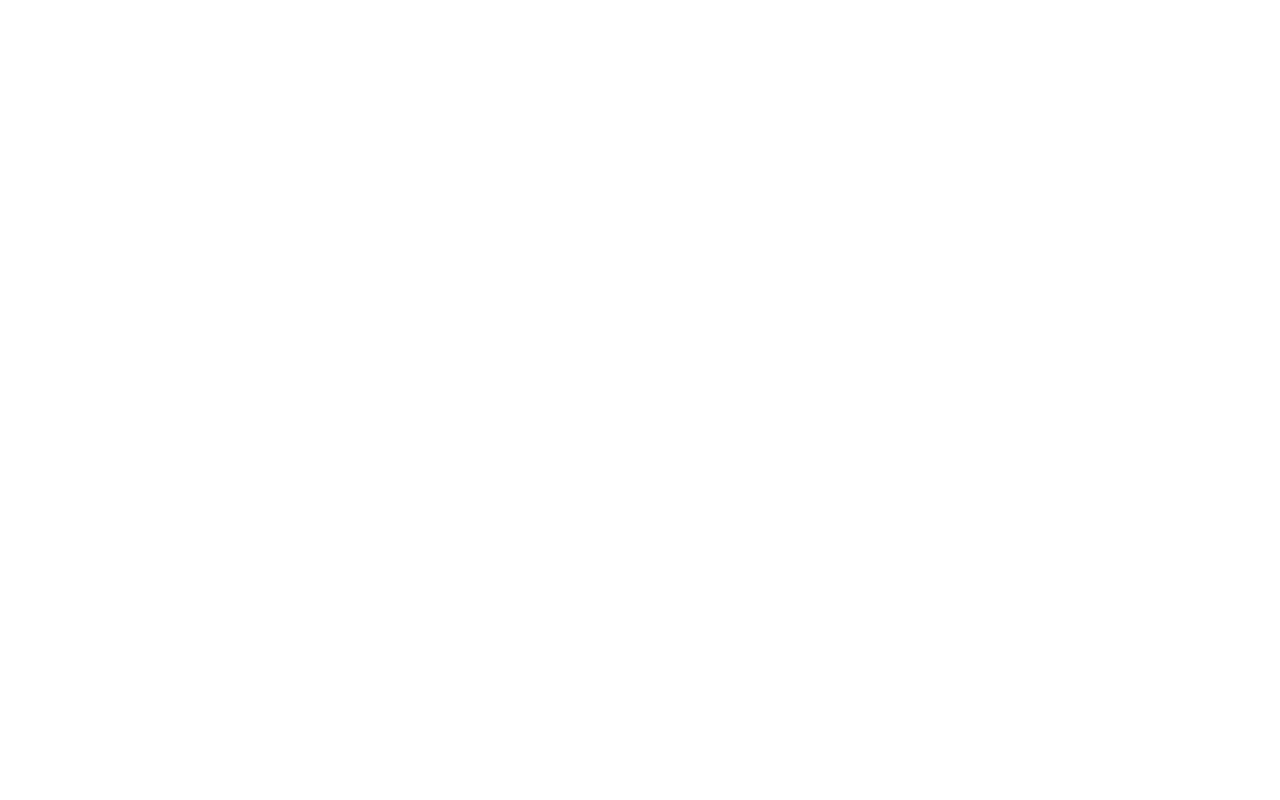
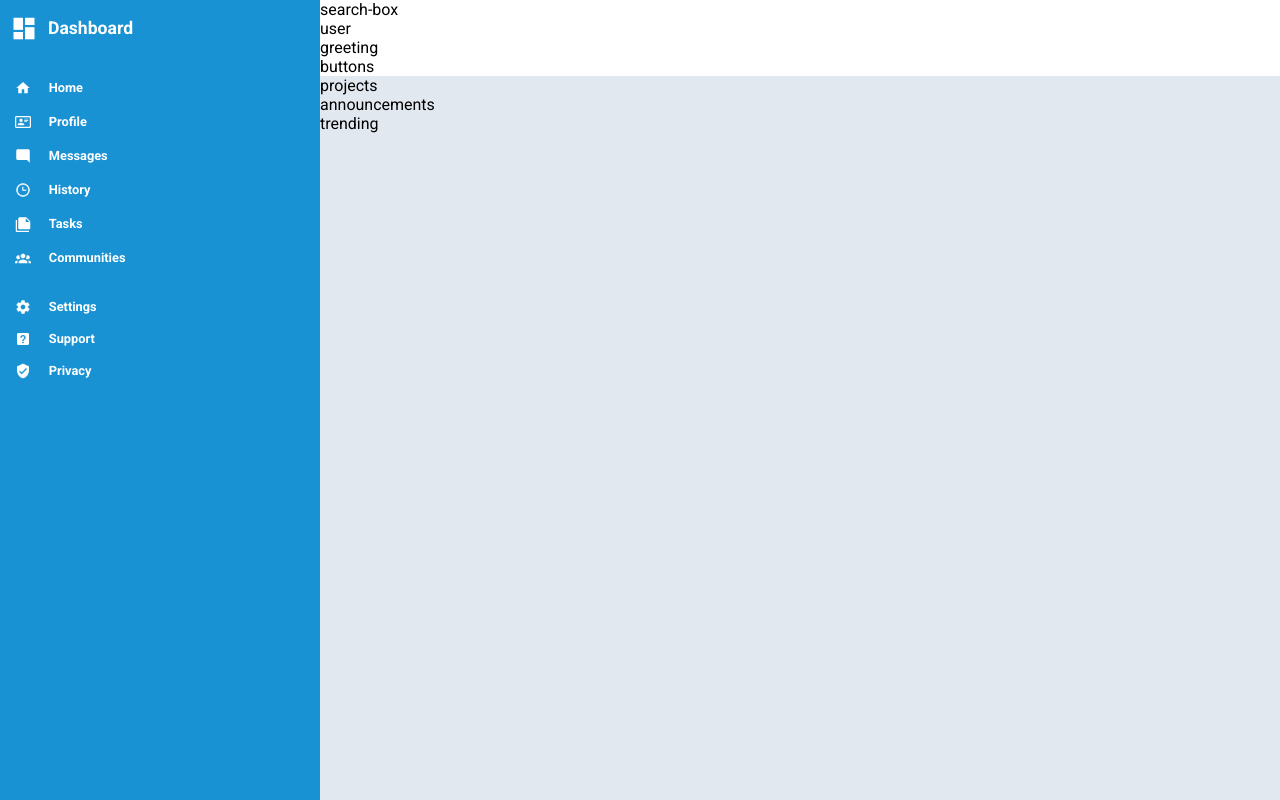
Before and after one commit to gracefry/odin-admin-dashboard, a plain HTML site: page index.html in a window 1280 px wide. Shown: the top 800 px of the page. Drawn offline with Linux system fonts and the light colour scheme.

Commit message:
Finish sidebar, size a bit janky

```diff
--- a/index.html
+++ b/index.html
@@ -5,9 +5,94 @@
     <meta http-equiv="X-UA-Compatible" content="IE=edge">
     <meta name="viewport" content="width=device-width, initial-scale=1.0">
     <link rel="stylesheet" href="style.css">
+    <!-- Fonts -->
+    <link rel="preconnect" href="https://fonts.googleapis.com">
+    <link rel="preconnect" href="https://fonts.gstatic.com" crossorigin>
+    <link href="https://fonts.googleapis.com/css2?family=Roboto:ital,wght@0,300;0,400;0,500;0,700;0,900;1,300;1,400;1,500;1,700;1,900&display=swap" rel="stylesheet">
     <title>Admin Dashboard</title>
 </head>
 <body>
+    <div id="container">
+        <div id="sidebar">
+            <div id="logo">
+                <img src="./src/dashboard.png">
+                <a>Dashboard</a>
+            </div>
+            <div class="pages">
+                <div class="page">
+                    <img src="./src/home.png">
+                    <a>Home</a>
+                </div>
 
+                <div class="page">
+                    <img src="./src/card-account-details-outline.png">
+                    <a>Profile</a>
+                </div>
+
+                <div class="page">
+                    <img src="./src/message-reply.png">
+                    <a>Messages</a>
+                </div>
+
+                <div class="page">
+                    <img src="./src/clock-time-three-outline.png">
+                    <a>History</a>
+                </div>
+
+                <div class="page">
+                    <img src="./src/note-multiple.png">
+                    <a>Tasks</a>
+                </div>
+
+                <div class="page">
+                    <img src="./src/account-group.png">
+                    <a>Communities</a>
+                </div>
+            </div>
+            <div id="menu">
+                <div class="pages">
+                    <div class="page">
+                        <img src="./src/cog.png">
+                        <a>Settings</a>
+                    </div>
+
+                    <div class="page">
+                        <img src="./src/help-box.png">
+                        <a>Support</a>
+                    </div>
+
+                    <div class="page">
+                        <img src="./src/shield-check.png">
+                        <a>Privacy</a>
+                    </div>
+                </div>
+            </div>
+        </div>
+        <div id="header">
+            <div id="search-bar">
+                search-box
+            </div>
+            <div id="user">
+                user
+            </div>
+            <div id="greeting">
+                greeting
+            </div>
+            <div id="buttons">
+                buttons
+            </div>
+        </div>
+        <div id="main-content">
+            <div id="projects">
+                projects
+            </div>
+            <div id="announcements">
+                announcements
+            </div>
+            <div id="trending">
+                trending
+            </div>
+        </div>
+    </div>
 </body>
 </html>
--- a/style.css
+++ b/style.css
@@ -0,0 +1,73 @@
+html, body {
+    margin: 0;
+    padding: 0;
+    font-family: 'Roboto', sans-serif;
+}
+
+#container {
+    min-height: 100vh;
+    min-width: 100vw;
+    display: grid;
+    grid-template-rows: 1fr 12fr;
+    grid-template-columns: 1fr 3fr;
+}
+
+#sidebar {
+    background-color: #1992D4;
+    grid-column: 1 / 2;
+    grid-row: 1 / 6;
+
+    display: grid;
+    color: white;
+    grid-template-rows: 1fr 4fr 2fr 12fr;
+    padding-left: 0.6rem;
+    gap: 2rem;
+}
+
+    #sidebar > #logo {
+        font-size: 1.1rem;
+        font-weight: 600;
+        display: grid;
+        grid-auto-flow: column;
+        align-items: center;
+        justify-content: start;
+        padding-top: 0.6rem;
+    }
+
+        #sidebar > #logo > img {
+            height: 1.8rem;
+            margin-right: 0.6rem;
+        }
+
+    #sidebar img {
+        height: 1rem;
+        margin-right: 1.1rem;
+    }
+
+    #sidebar .pages {
+        font-size: 0.8rem;
+        font-weight: 600;
+        align-items: center;
+        margin-left: 0.35rem;
+        display: grid;
+        gap: 1rem;
+    }
+        #sidebar .page {
+            display: grid;
+            grid-auto-flow: column;
+            justify-content: start;
+        }
+
+#main-content {
+    grid-area: main;
+    background-color: #E2E8F0;
+    grid-column: 2 / 6;
+    grid-row: 2 / 5;
+
+}
+
+#header {
+    grid-area: header;
+    grid-column: 2 / 6;
+    grid-row: 1 / 2;
+}
```
Also changed, not shown: src/account-group.png (added), src/card-account-details-outline.png (added), src/clock-time-three-outline.png (added), src/cog.png (added), src/dashboard.png (added), src/help-box.png (added), src/home.png (added), src/message-reply.png (added), src/note-multiple.png (added), src/shield-check.png (added).
